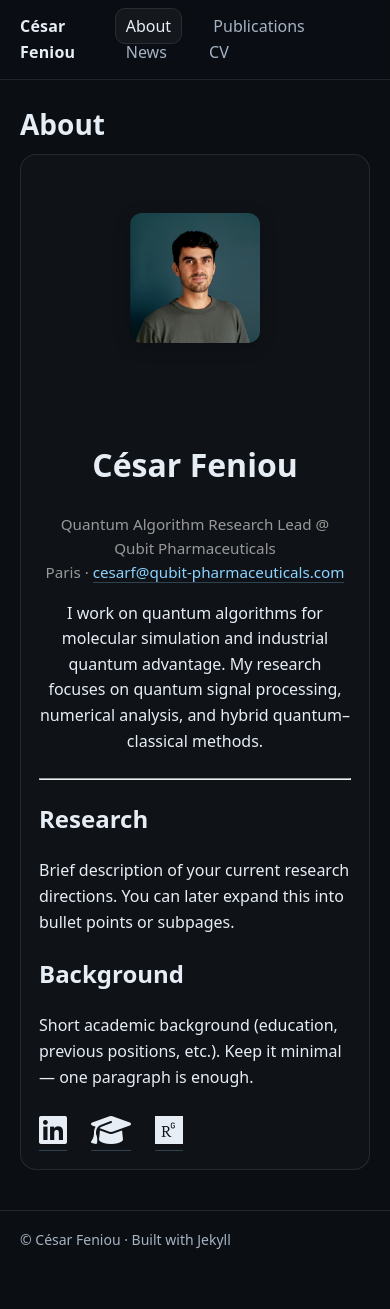
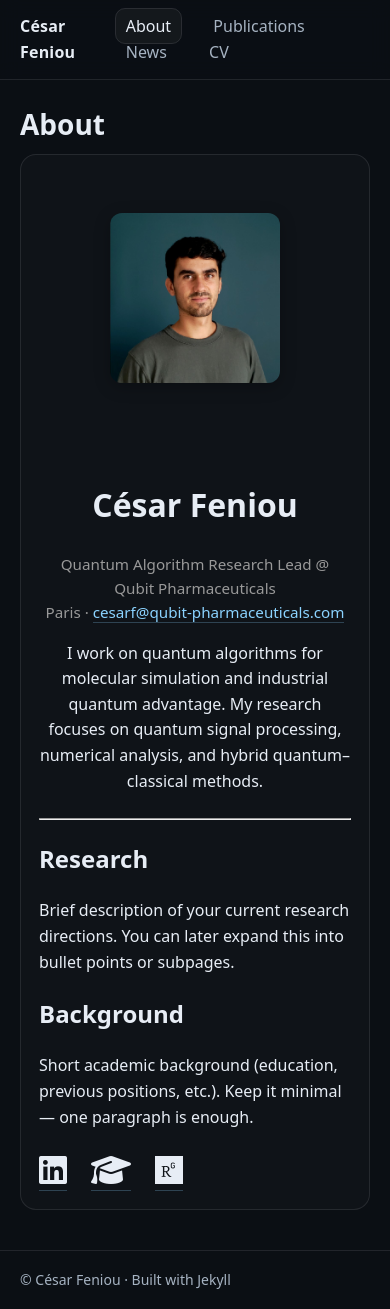
Before and after one commit to cesarfeniou/cesarfeniou.github.io, a Jekyll site: the page built from index.md, in a window 390 px wide and 1309 px high. Built offline with Jekyll 4.4.1, drawn with Linux system fonts in a browser that asks for light colours.

Commit message:
Update custom.css

```diff
--- a/assets/css/custom.css
+++ b/assets/css/custom.css
@@ -63,8 +63,8 @@
   }
 
   .intro-photo img {
-    width: 130px;
-    height: 130px;
+    width: 170px;
+    height: 170px;
     margin-bottom: 1.2rem;
   }
 }
```
